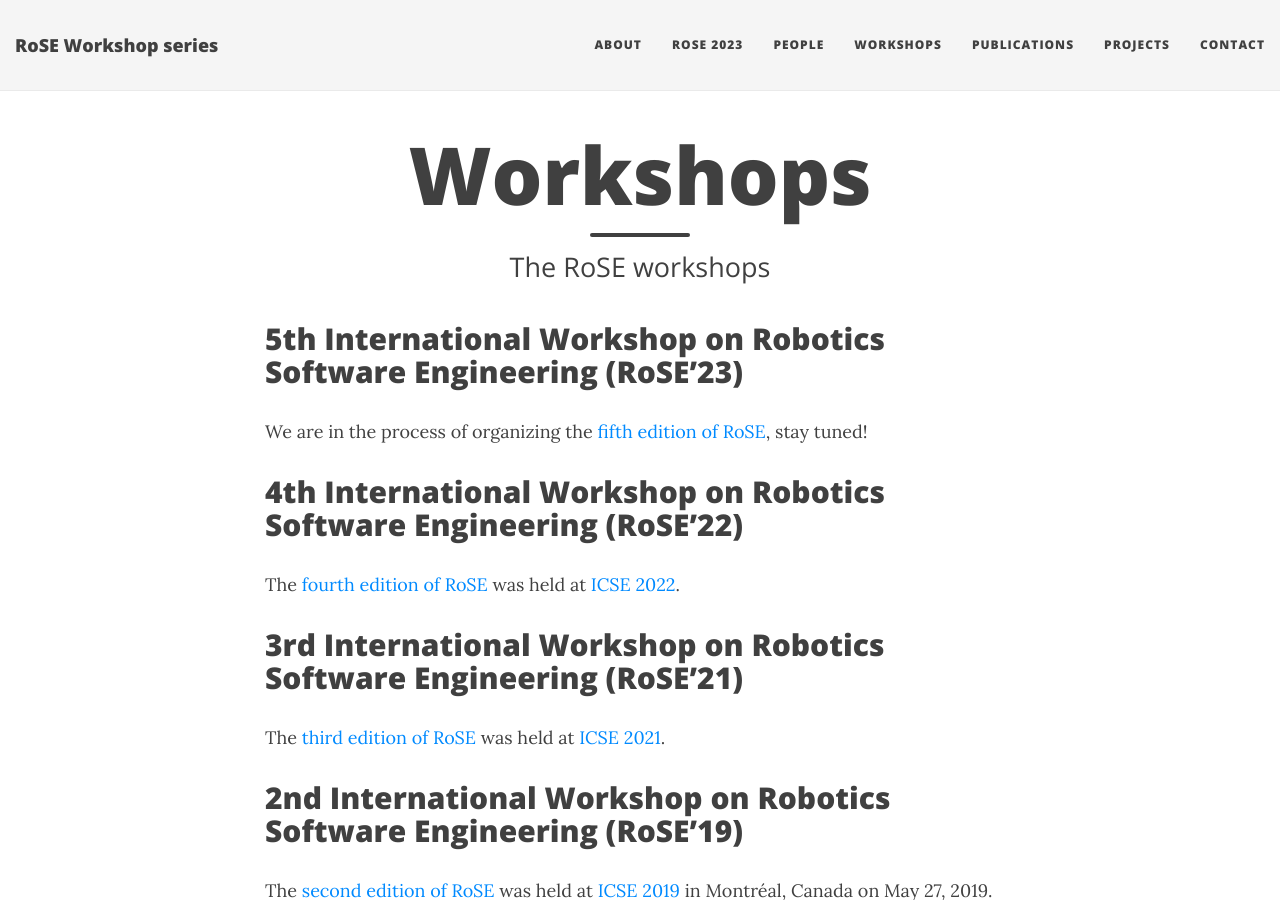
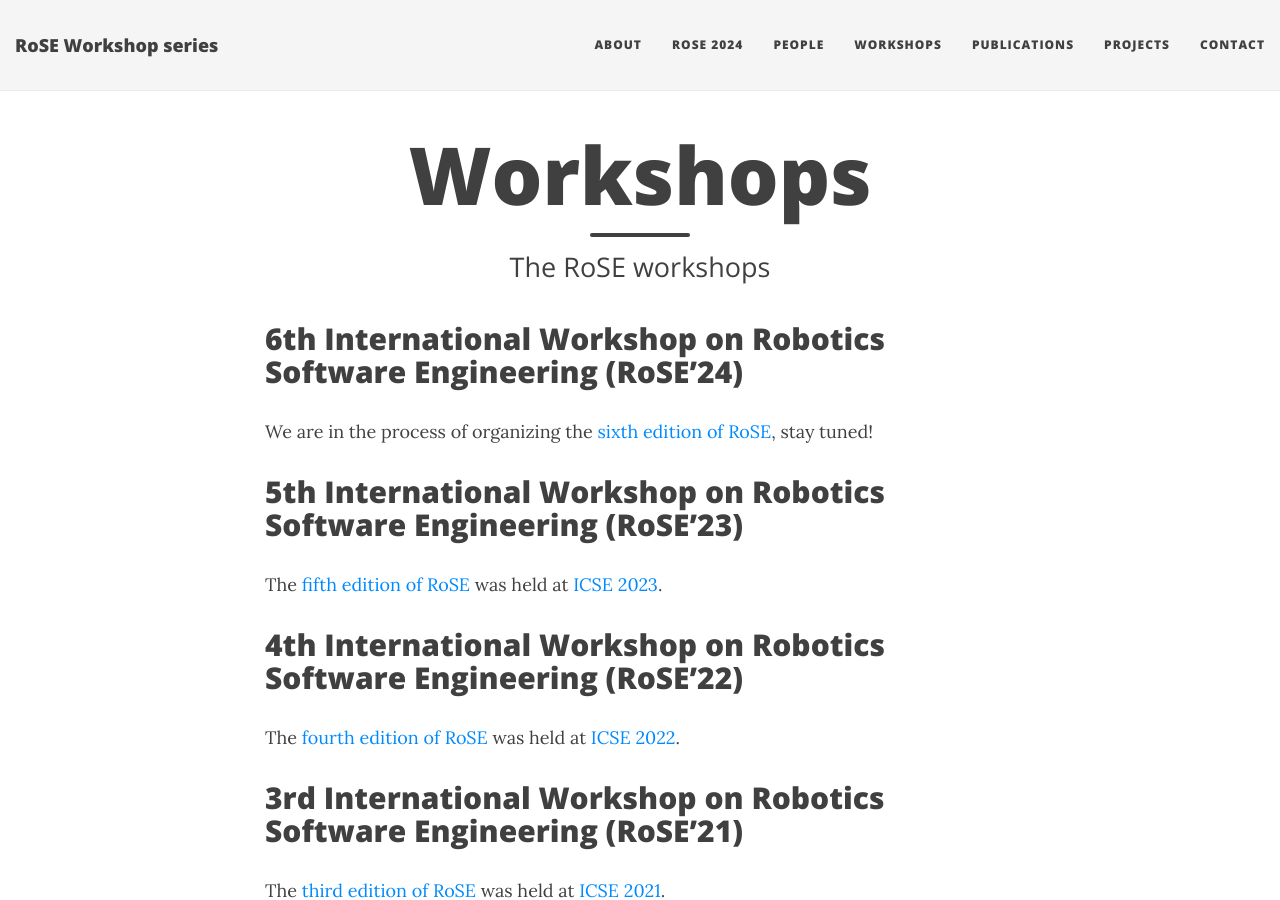
Before and after one commit to rose-workshops/rose-workshops.github.io, a Jekyll site: the page built from workshops.md, in a window 1280 px wide and 900 px high. Built offline with Jekyll 4.4.1, drawn with Linux system fonts in a browser that asks for light colours; nearby versions of some CDN libraries.

Commit message:
Updated navigation links and workshop history

```diff
--- a/_config.yml
+++ b/_config.yml
@@ -18,7 +18,7 @@ description: "Official website of RoSE International Workshop on Robotics Softwa
 # List of links in the navigation bar
 navbar-links:
   About: "about"
-  RoSE 2023: "rose2023"
+  RoSE 2024: "rose2024"
   People: "people"
   Workshops: "workshops"
   Publications: "publications"
--- a/workshops.md
+++ b/workshops.md
@@ -4,9 +4,13 @@ title: Workshops
 subtitle: The RoSE workshops
 ---
 
+## 6th International Workshop on Robotics Software Engineering (RoSE'24)
+
+We are in the process of organizing the [sixth edition of RoSE](/rose2024/), stay tuned!
+
 ## 5th International Workshop on Robotics Software Engineering (RoSE'23)
 
-We are in the process of organizing the [fifth edition of RoSE](/rose2023/), stay tuned!
+The [fifth edition of RoSE](/rose2023/) was held at [ICSE 2023](https://conf.researchr.org/home/icse-2023).
 
 ## 4th International Workshop on Robotics Software Engineering (RoSE'22)
 
```
Also changed, not shown: rose2024.md (+5 -0 lines).
